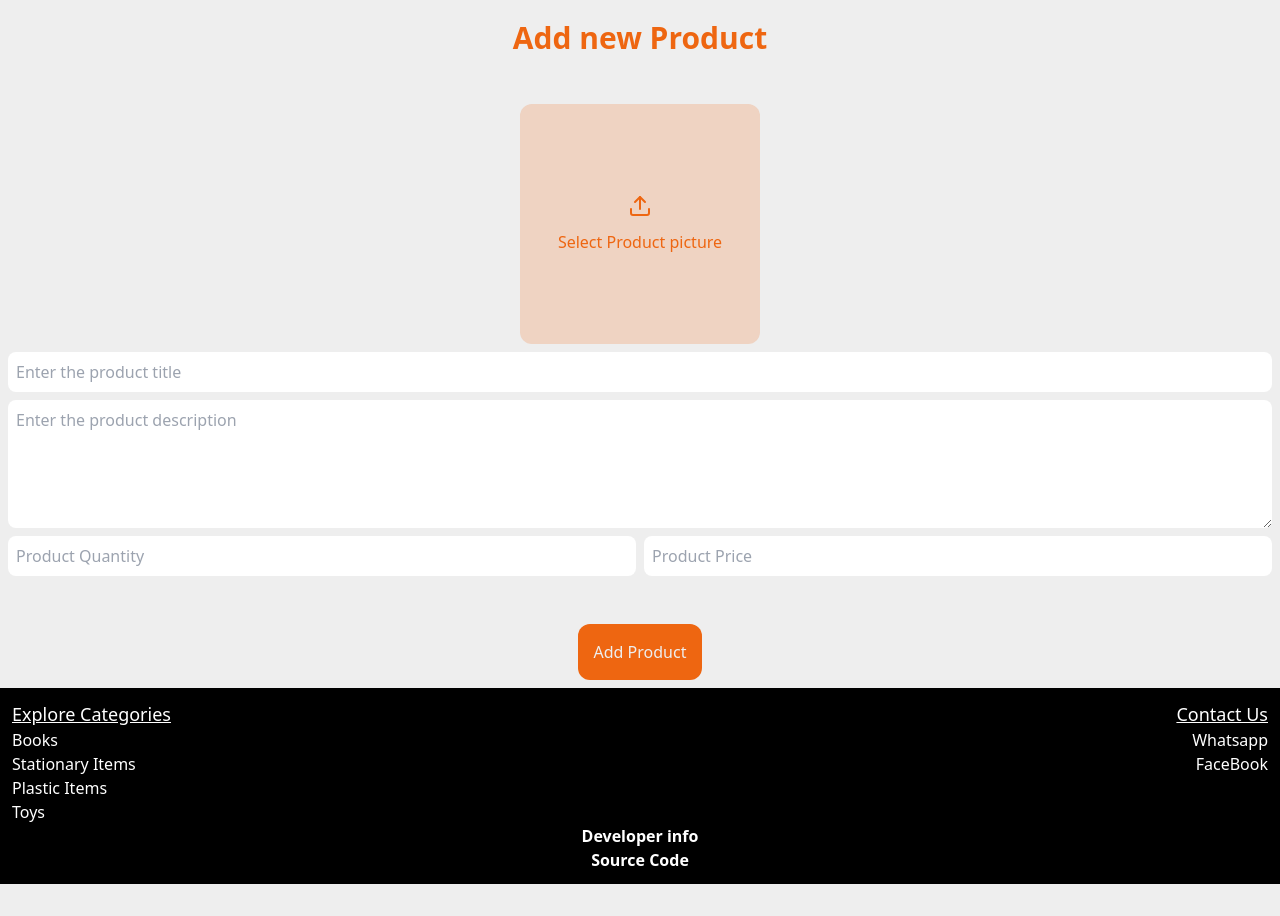
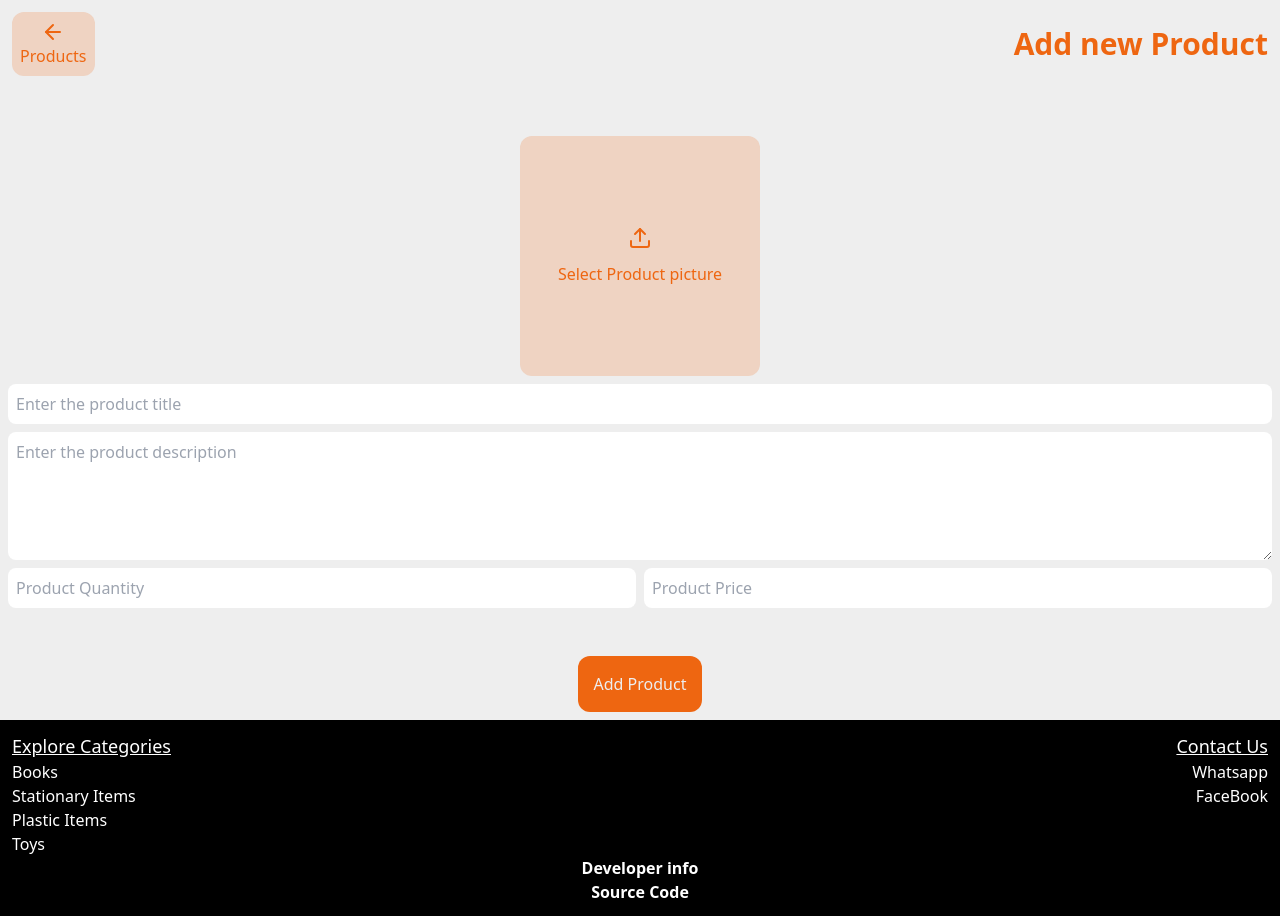
Before and after one commit to itsmefminsaf/ibs_store, a Next.js app: page /admin/add-product in a window 1280 px wide. Before the commit the page ends 884 px from the top, so only its background shows below. Built offline with nearby package versions, Linux system fonts and the light colour scheme.

Commit message:
fix: sold renamed as sells

```diff
--- a/src/app/admin/add-product/page.tsx
+++ b/src/app/admin/add-product/page.tsx
@@ -1,6 +1,6 @@
 "use client";
 
-import { Upload } from "lucide-react";
+import { ArrowLeftIcon, Upload } from "lucide-react";
 import Image from "next/image";
 import { FormEvent, useState } from "react";
 
@@ -40,9 +40,18 @@ const AddProductPage = () => {
 
   return (
     <>
-      <h1 className="text-center font-extrabold text-3xl pt-5">
-        Add new Product
-      </h1>
+      <header className="flex items-center justify-between p-3">
+        <button
+          onClick={() => {
+            history.back();
+          }}
+          className="flex flex-col items-center justify-center bg-foreground/20 rounded-xl p-2"
+        >
+          <ArrowLeftIcon />
+          <h4>Products</h4>
+        </button>
+        <h1 className="font-extrabold text-3xl">Add new Product</h1>
+      </header>
       <form
         className="grid grid-cols-2 grid-rows-[auto_auto_auto_auto] gap-2 p-2 mt-10"
         onSubmit={handleSubmit}
--- a/src/app/api/add-product/route.ts
+++ b/src/app/api/add-product/route.ts
@@ -12,6 +12,7 @@ export const POST = async (req: NextRequest) => {
     const description = formData.get("description") as string;
     const quantity = formData.get("quantity") as string;
     const price = formData.get("price") as string;
+    const sells = 0;
 
     const imageBuffer = Buffer.from(await image.arrayBuffer());
 
@@ -24,6 +25,7 @@ export const POST = async (req: NextRequest) => {
       quantity,
       price,
       imageURL,
+      sells,
     });
 
     await newProduct.save();
--- a/src/libs/type.ts
+++ b/src/libs/type.ts
@@ -6,10 +6,11 @@ export type featureProp = {
 };
 
 export type productType = {
-  id: number;
+  _id: number;
   imageURL: string;
   title: string;
   description: string;
-  count: number;
+  quantity: number;
+  sells: number;
   price: number;
 };
```
